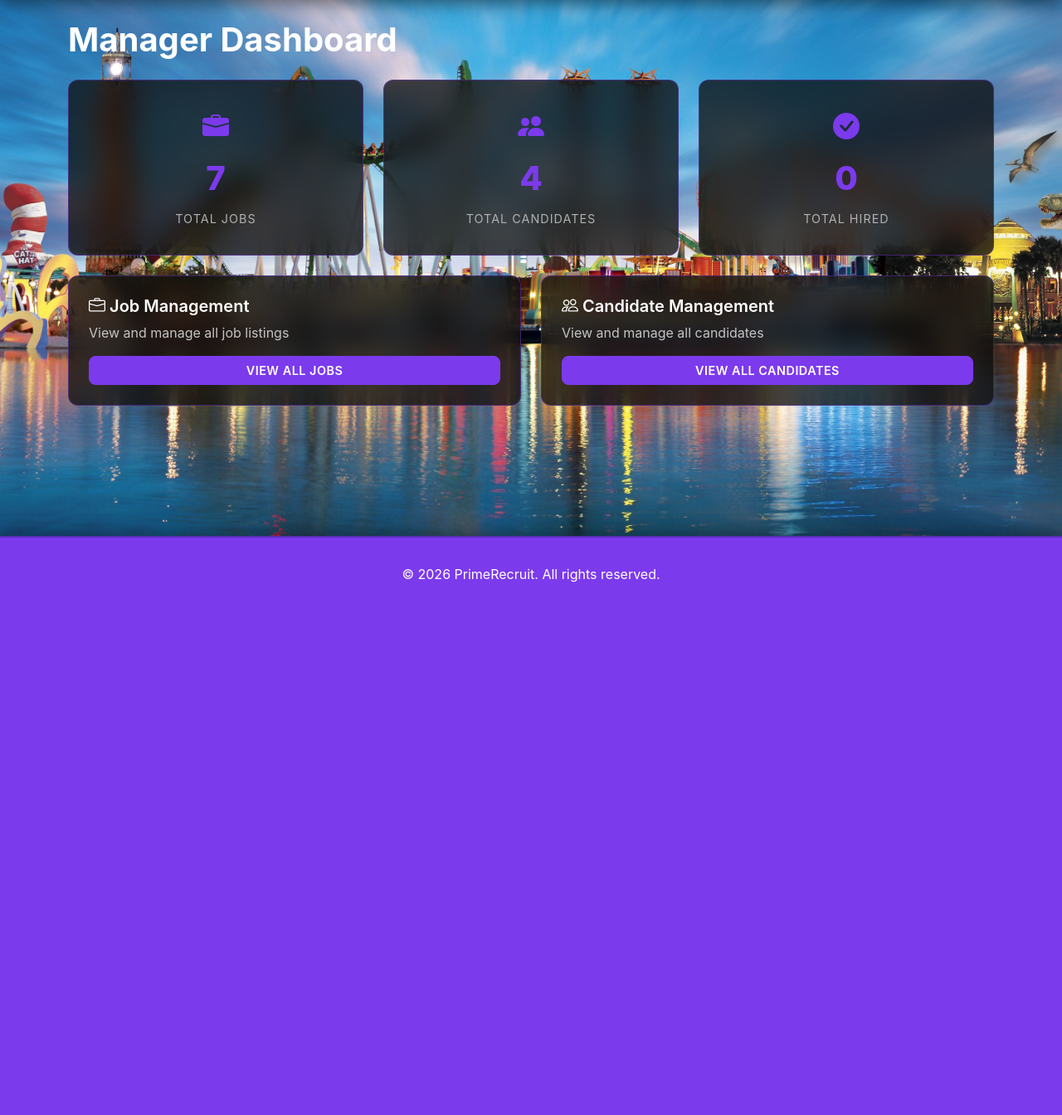
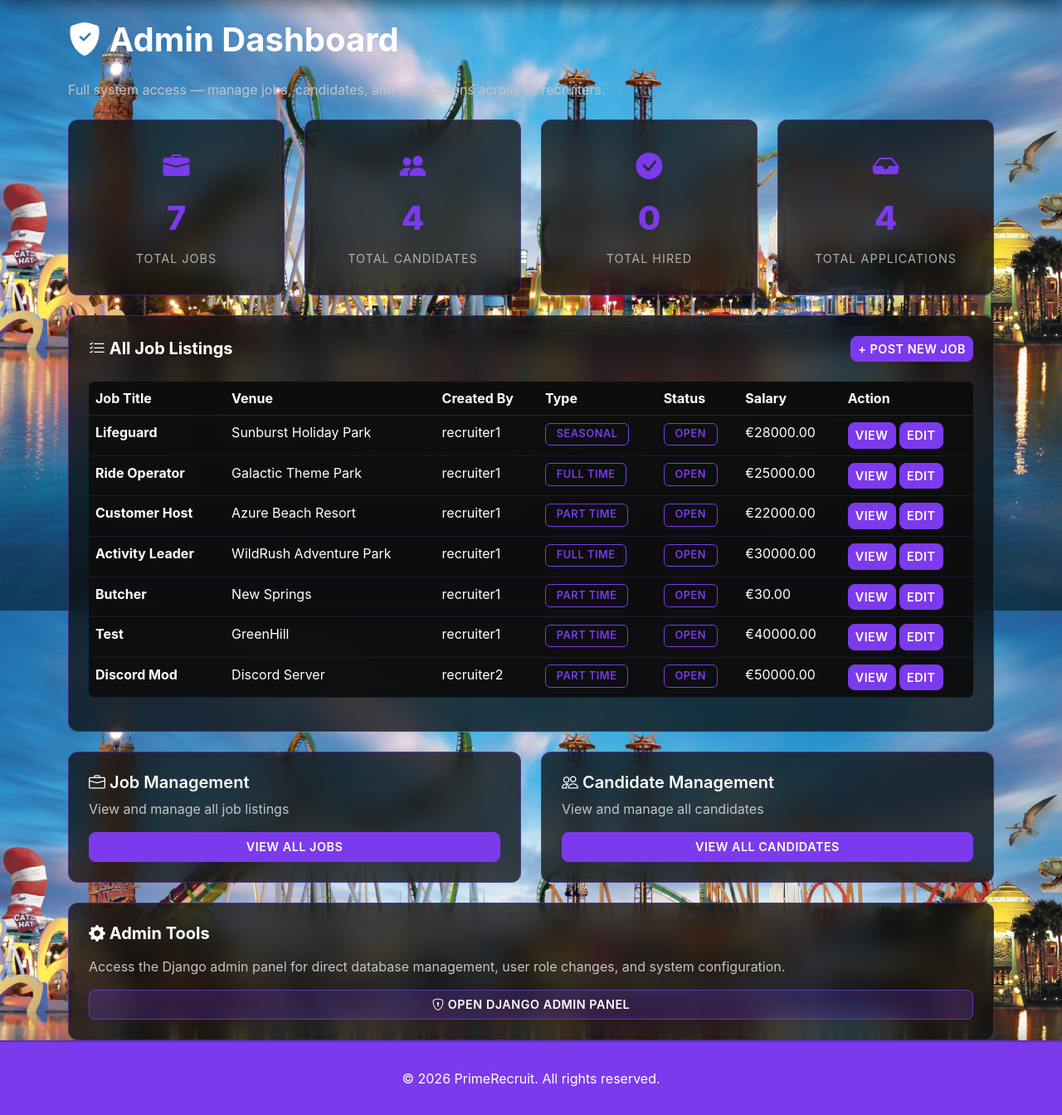
Before and after one commit to BlastPowa/WebFrameworkProject, a Django app: page /dashboard/manager/ in a window 1280 px wide. Shown: the part 64-1408 px from the top of the page at 83% size. Before the commit the page ends 766 px from the top, so only its background shows below. Run offline with Django 5.2, Linux system fonts and the light colour scheme; a user stored in the database is signed in; data comes from the database, SQL or seed files in the repository.

Commit message:
fixed admin dashboard after features were fixed, manager application access fix, remmoved dead field form in application submission, updated dashboard manager view

```diff
--- a/recruitment/templates/recruitment/dashboard_manager.html
+++ b/recruitment/templates/recruitment/dashboard_manager.html
@@ -2,47 +2,115 @@
 
 {% block content %}
 <div class="container mt-4">
-    <h1 class="mb-4">Manager Dashboard</h1>
+    {% if is_admin %}
+        <h1 class="mb-4"><i class="bi bi-shield-fill-check"></i> Admin Dashboard</h1>
+        <p class="text-muted mb-4">Full system access — manage jobs, candidates, and applications across all recruiters.</p>
+    {% else %}
+        <h1 class="mb-4">Manager Dashboard</h1>
+    {% endif %}
 
     <div class="row g-4 mb-4">
-        <div class="col-md-4">
+        <div class="col-md-{% if is_admin %}3{% else %}4{% endif %}">
             <div class="stat-card">
                 <i class="bi bi-briefcase-fill" style="font-size: 2rem; color: #7c3aed; margin-bottom: 10px;"></i>
                 <div class="stat-number">{{ total_jobs }}</div>
                 <div class="stat-label">Total Jobs</div>
             </div>
         </div>
-        <div class="col-md-4">
+        <div class="col-md-{% if is_admin %}3{% else %}4{% endif %}">
             <div class="stat-card">
                 <i class="bi bi-people-fill" style="font-size: 2rem; color: #7c3aed; margin-bottom: 10px;"></i>
                 <div class="stat-number">{{ total_candidates }}</div>
                 <div class="stat-label">Total Candidates</div>
             </div>
         </div>
-        <div class="col-md-4">
+        <div class="col-md-{% if is_admin %}3{% else %}4{% endif %}">
             <div class="stat-card">
                 <i class="bi bi-check-circle-fill" style="font-size: 2rem; color: #7c3aed; margin-bottom: 10px;"></i>
                 <div class="stat-number">{{ total_hired }}</div>
                 <div class="stat-label">Total Hired</div>
             </div>
         </div>
+        {% if is_admin %}
+        <div class="col-md-3">
+            <div class="stat-card">
+                <i class="bi bi-inbox-fill" style="font-size: 2rem; color: #7c3aed; margin-bottom: 10px;"></i>
+                <div class="stat-number">{{ total_applications }}</div>
+                <div class="stat-label">Total Applications</div>
+            </div>
+        </div>
+        {% endif %}
     </div>
+
+    {% if is_admin %}
+        <div class="card p-4 mb-4">
+            <div class="d-flex justify-content-between align-items-center mb-4">
+                <h5 class="mb-0"><i class="bi bi-list-check"></i> All Job Listings</h5>
+                <a href="{% url 'job_create' %}" class="btn btn-primary btn-sm" style="color: white; background: #7c3aed; border: 1px solid #7c3aed;">+ Post New Job</a>
+            </div>
+            {% if all_jobs %}
+                <div class="table-responsive">
+                    <table class="table">
+                        <thead>
+                            <tr>
+                                <th>Job Title</th>
+                                <th>Venue</th>
+                                <th>Created By</th>
+                                <th>Type</th>
+                                <th>Status</th>
+                                <th>Salary</th>
+                                <th>Action</th>
+                            </tr>
+                        </thead>
+                        <tbody>
+                            {% for job in all_jobs %}
+                                <tr>
+                                    <td><strong>{{ job.title }}</strong></td>
+                                    <td>{{ job.venue_name }}</td>
+                                    <td>{{ job.created_by.username }}</td>
+                                    <td><span class="badge">{{ job.get_employment_type_display }}</span></td>
+                                    <td><span class="badge badge-{{ job.status }}">{{ job.get_status_display }}</span></td>
+                                    <td>€{{ job.salary }}</td>
+                                    <td>
+                                        <a href="{% url 'job_detail' job.pk %}" class="btn btn-sm btn-outline-light">View</a>
+                                        <a href="{% url 'job_edit' job.pk %}" class="btn btn-sm btn-outline-light">Edit</a>
+                                    </td>
+                                </tr>
+                            {% endfor %}
+                        </tbody>
+                    </table>
+                </div>
+            {% else %}
+                <div class="alert alert-info mb-0">No jobs in the system yet. <a href="{% url 'job_create' %}">Create one now</a></div>
+            {% endif %}
+        </div>
+    {% endif %}
 
     <div class="row g-4">
         <div class="col-md-6">
             <div class="card p-4">
                 <h5 class="card-title mb-2"><i class="bi bi-briefcase"></i> Job Management</h5>
-                <p class="text-muted">View and manage all job listings</p>
+                <p class="text-muted">View {% if is_admin %}and manage{% endif %} all job listings</p>
                 <a href="{% url 'jobs_list' %}" class="btn btn-primary">View All Jobs</a>
             </div>
         </div>
         <div class="col-md-6">
             <div class="card p-4">
                 <h5 class="card-title mb-2"><i class="bi bi-people"></i> Candidate Management</h5>
-                <p class="text-muted">View and manage all candidates</p>
+                <p class="text-muted">View {% if is_admin %}and manage{% endif %} all candidates</p>
                 <a href="{% url 'candidates_list' %}" class="btn btn-primary">View All Candidates</a>
             </div>
         </div>
     </div>
+
+    {% if is_admin %}
+        <div class="card p-4 mt-4">
+            <h5 class="mb-3"><i class="bi bi-gear-fill"></i> Admin Tools</h5>
+            <p class="text-muted mb-3">Access the Django admin panel for direct database management, user role changes, and system configuration.</p>
+            <a href="/admin/" class="btn btn-outline-light">
+                <i class="bi bi-shield-lock"></i> Open Django Admin Panel
+            </a>
+        </div>
+    {% endif %}
 </div>
 {% endblock %}
--- a/recruitment/views.py
+++ b/recruitment/views.py
@@ -136,14 +136,20 @@ def dashboard_manager(request):
     if not request.user.is_superuser and (not profile or profile.role != 'manager'):
         return render(request, 'recruitment/denied.html', status=403)
 
+    is_admin = request.user.is_superuser
     total_jobs = JobListing.objects.count()
     total_candidates = Candidate.objects.count()
     total_hired = Application.objects.filter(status='hired').count()
+    all_jobs = JobListing.objects.all() if is_admin else None
+    total_applications = Application.objects.count() if is_admin else 0
 
     context = {
+        'is_admin': is_admin,
         'total_jobs': total_jobs,
         'total_candidates': total_candidates,
         'total_hired': total_hired,
+        'all_jobs': all_jobs,
+        'total_applications': total_applications,
     }
     return render(request, 'recruitment/dashboard_manager.html', context)
 
```
Also changed, not shown: recruitment/forms.py (+0 -16 lines), recruitment/job_views.py (+5 -3 lines), recruitment/templates/recruitment/apply_form.html (+4 -17 lines).
